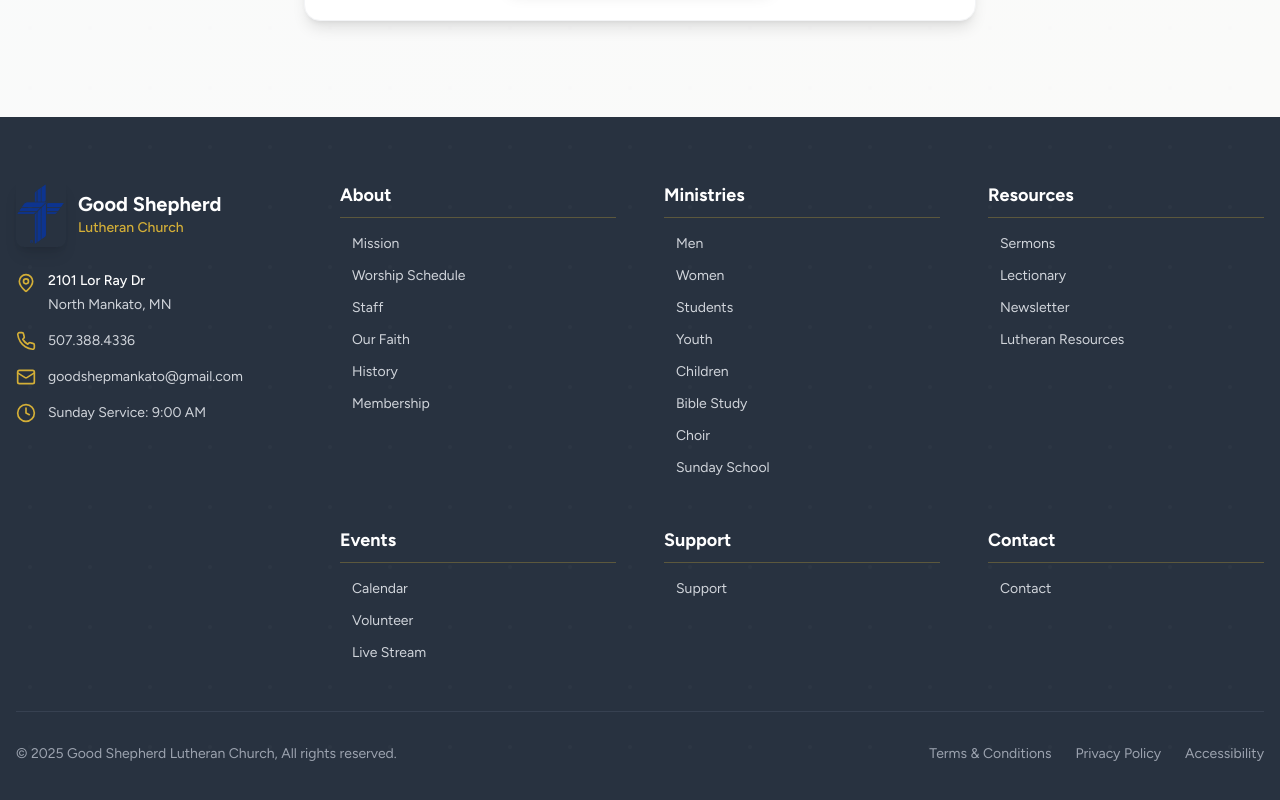
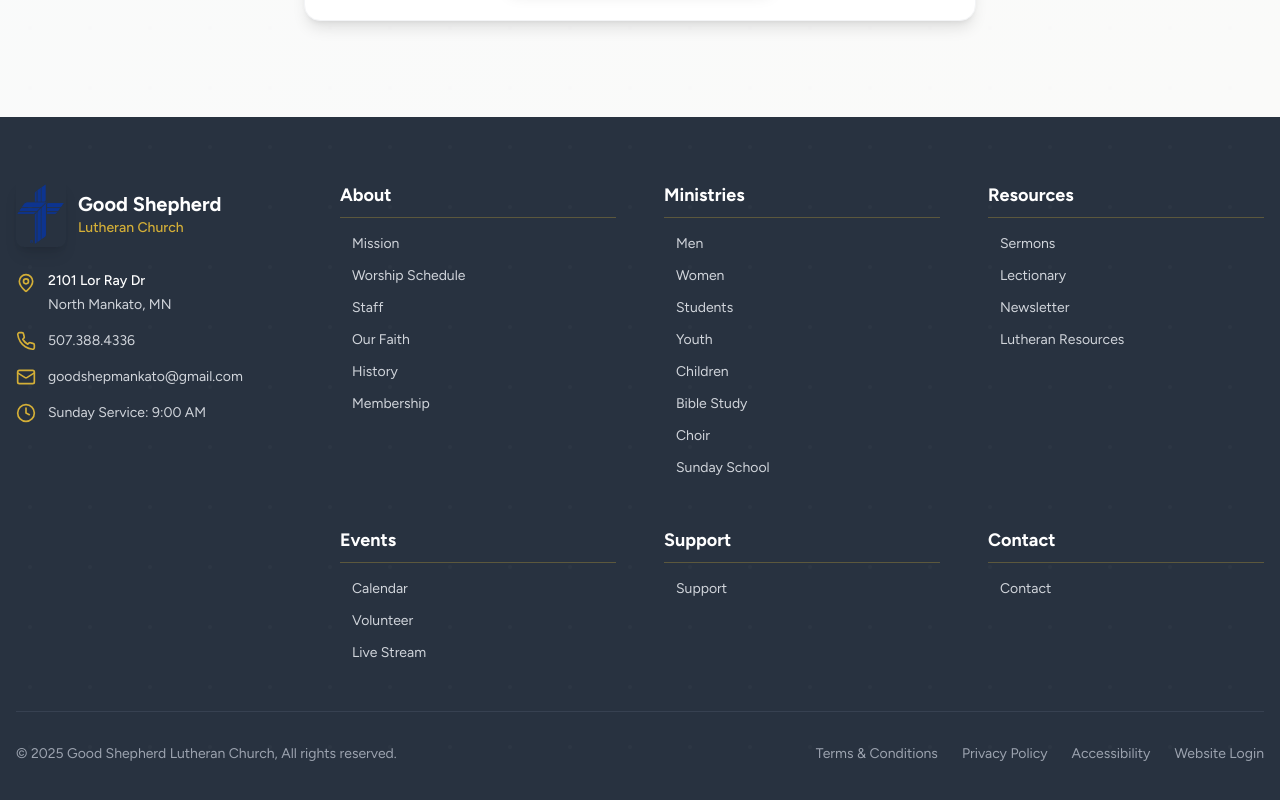
Before and after one commit to dchoinie/good-shepherd, a Next.js app: page / in a window 1280 px wide. Shown: the part 6382-7182 px from the top of the page. Built offline with nearby package versions, Linux system fonts and the light colour scheme; no server answers; a web font is replaced by a local one.

Commit message:
small fixes

```diff
--- a/app/(events)/volunteer/page.tsx
+++ b/app/(events)/volunteer/page.tsx
@@ -35,7 +35,7 @@ export default function VolunteerPage() {
               <p className="text-gray-700 text-center mb-12 max-w-3xl mx-auto">
                 These positions are filled through congregational elections and
                 provide important leadership and governance for our church.
-                Terms typically run for 2-3 years, and nominations are accepted
+                Terms typically run for 1 year, and nominations are accepted
                 during our annual meeting.
               </p>
 
--- a/layout/Footer.tsx
+++ b/layout/Footer.tsx
@@ -227,6 +227,13 @@ const Footer = () => {
               >
                 Accessibility
               </Link>
+              <Link
+                href="https://app.contentful.com/spaces/02dyhx9snvj0"
+                target="_blank"
+                className="text-gray-400 hover:text-lcms-gold transition-colors duration-300"
+              >
+                Website Login
+              </Link>
             </div>
           </div>
         </div>
```
